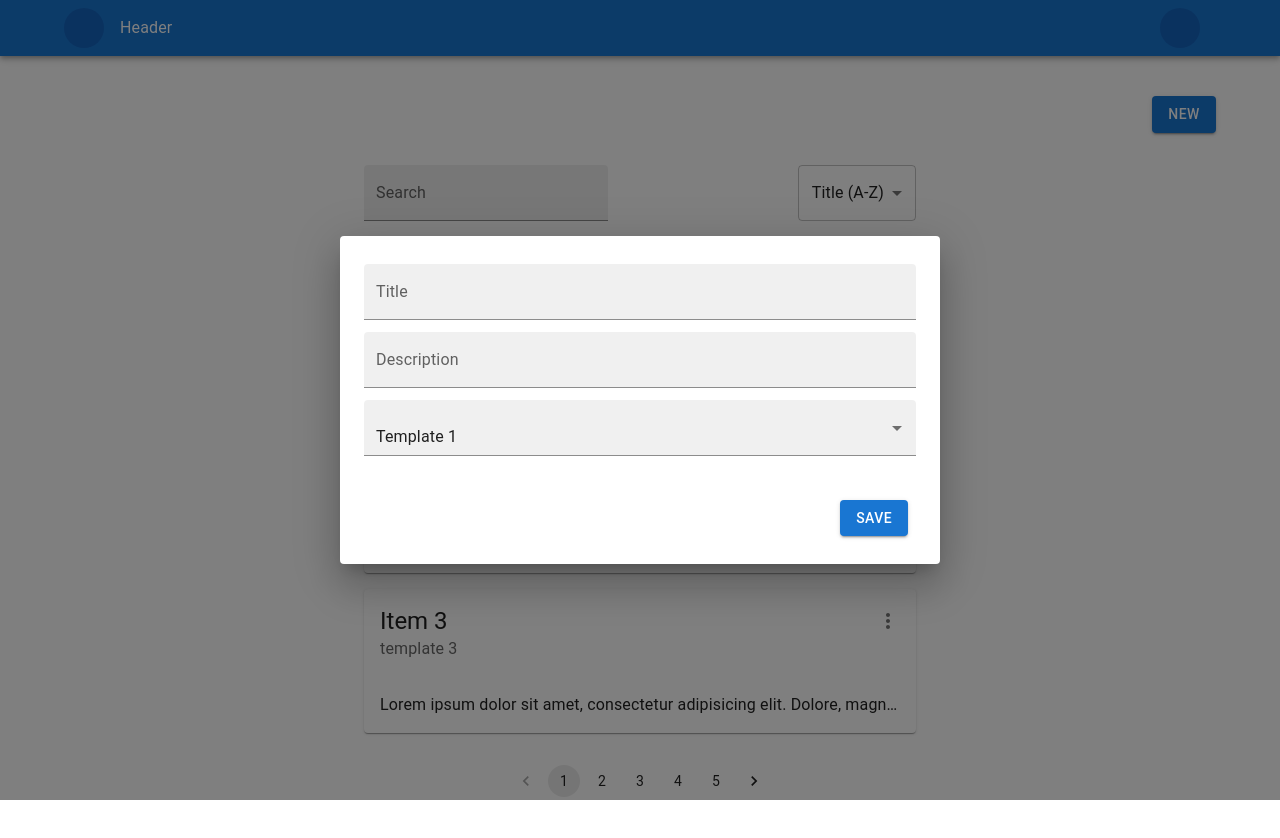
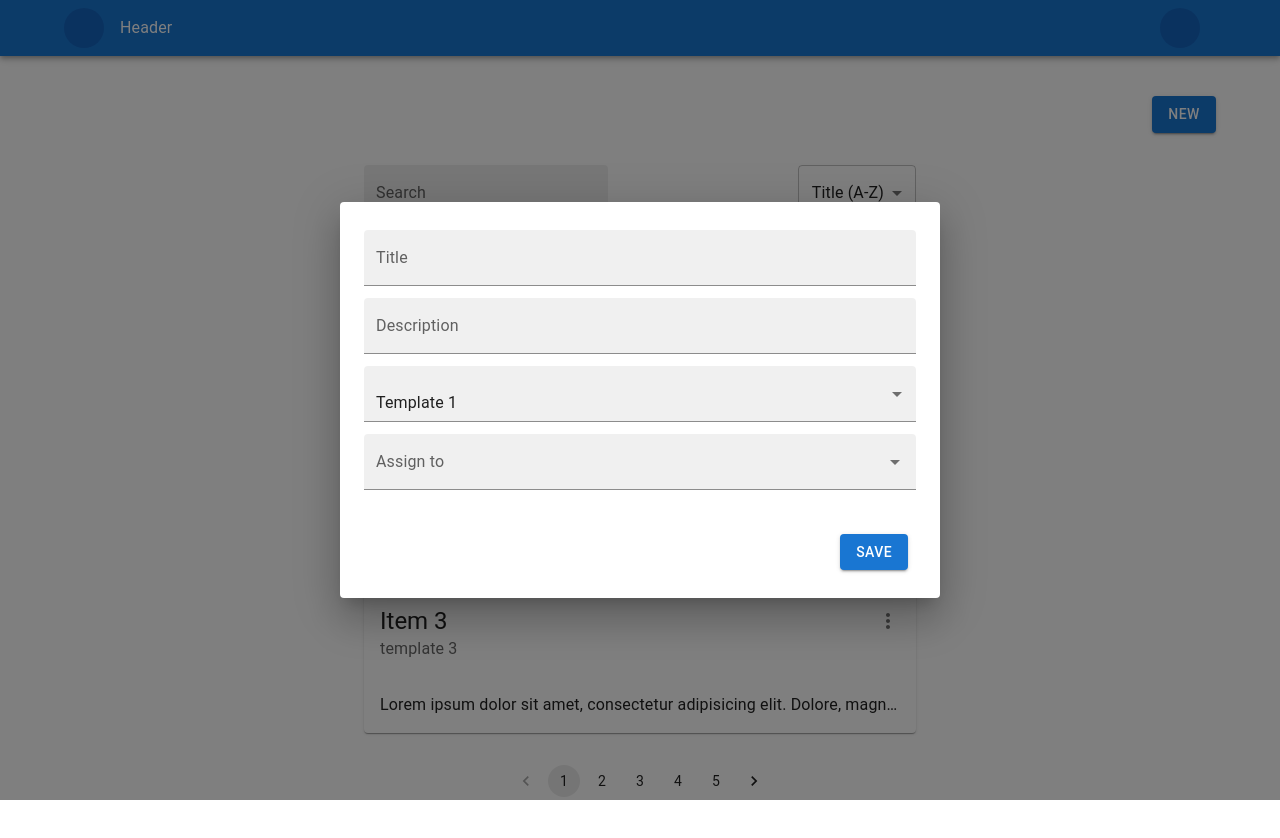
Before and after one commit to AzazelloB/pdp-admin, a React (Create React App) app: page / in a window 1280 px wide. Both pictures are taken after a click on the button "NEW". Shown: the top 838 px of the page. Built offline with nearby package versions, Linux system fonts and the light colour scheme.

Commit message:
add user select field

```diff
--- a/src/components/home/CreateNewModal.tsx
+++ b/src/components/home/CreateNewModal.tsx
@@ -1,4 +1,5 @@
 import {
+  Autocomplete,
   Box,
   Button,
   MenuItem,
@@ -18,6 +19,17 @@ const templateOptions = [
   {
     value: 'template2',
     label: 'Template 2',
+  },
+];
+
+const users = [
+  {
+    value: 'user1',
+    label: 'User 1',
+  },
+  {
+    value: 'user2',
+    label: 'User 2',
   },
 ];
 
@@ -56,6 +68,13 @@ const CreateNewModal: React.FC = () => {
             ))}
           </Select>
 
+          <Autocomplete
+            options={users}
+            renderInput={(params) => (
+              <TextField {...params} label="Assign to" margin="dense" variant="filled" />
+            )}
+          />
+
           <Modal.Actions>
             {({ handleClose }) => (
               <Box display="flex" justifyContent="flex-end" mt={4}>
```
